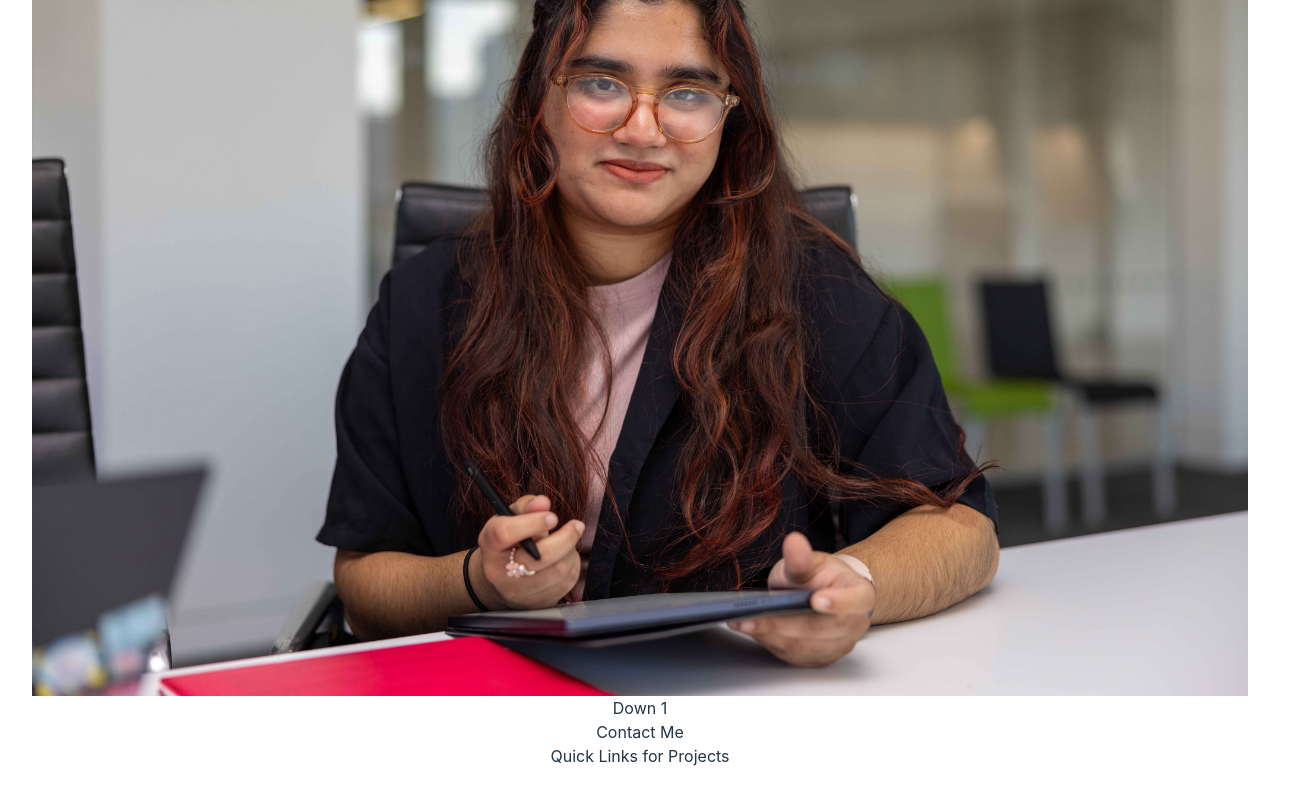
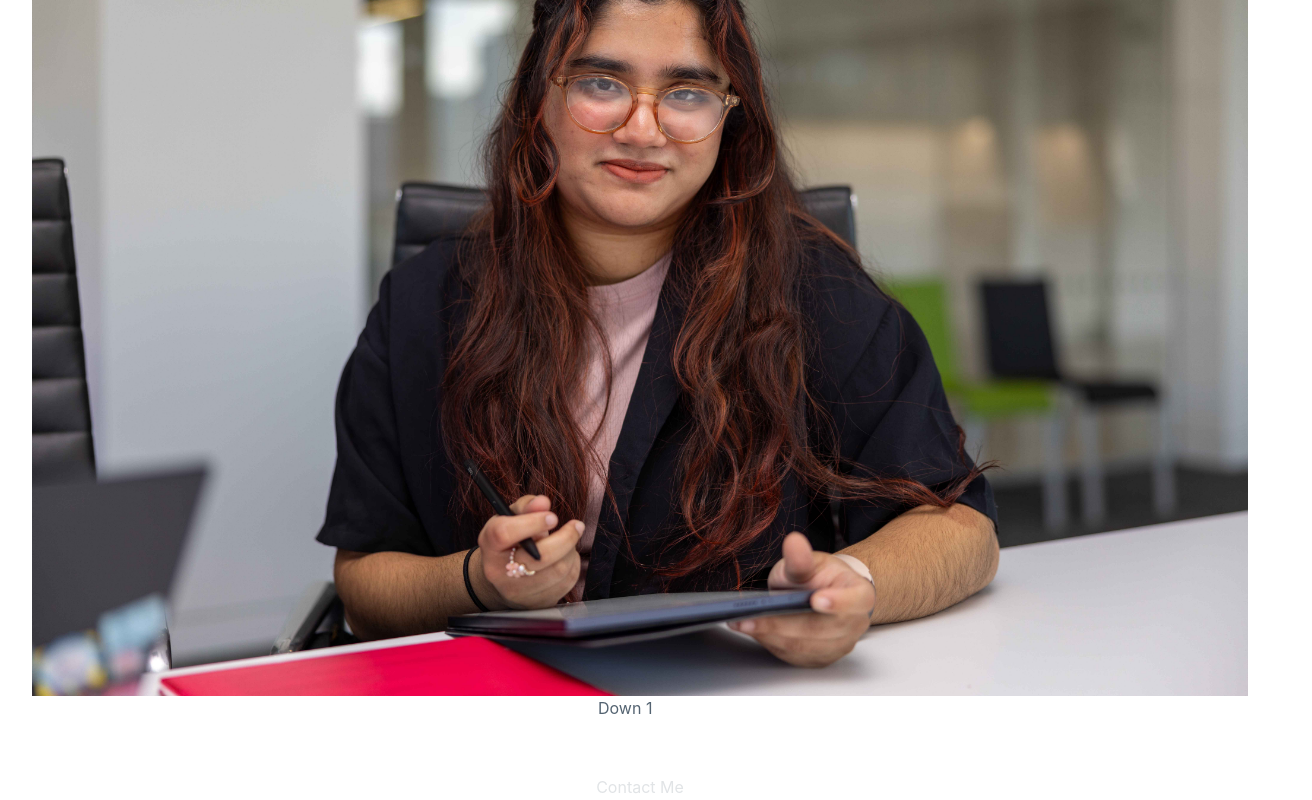
Before and after one commit to AliAngelinaaa/portfolio, a React (Vite) app: page / in a window 1280 px wide. Shown: the part 261-1061 px from the top of the page, 1312 px wide, since content can reach past the window. Built offline with nearby package versions, Linux system fonts and the light colour scheme.

Commit message:
the other parts are transitioned

```diff
--- a/src/components/home.jsx
+++ b/src/components/home.jsx
@@ -20,8 +20,8 @@ function Home() {
             {/* Navigation Bar */}
             <motion.nav
                 className="bg-rose-100 rounded-md border-2 border-rose-100"
-        initial={{ opacity: 0 }}
-        animate={{ opacity: loading ? 0 : 1 }}
+                initial={{ x: '-5vw', opacity: 0 }}
+                animate={{ x: 0, opacity: 1 }}
                 transition={{ duration: 1, delay: loading ? 4 : 0, type: 'spring', stiffness: 50 }}
             >
                 <div className="flex flex-wrap items-center justify-between mx-auto p-4">
@@ -42,9 +42,9 @@ function Home() {
                         <div className="flex gap-2">
                             <motion.div
                                 className="flex-1 p-4 rounded-md border-2 border-rose-100 bg-rose-100"
-                initial={{ opacity: 0 }}
-                animate={{ opacity: loading ? 0 : 1 }}
-                transition={{ duration: 1, delay: loading ? 4.5 : 0 }}
+                                initial={{ x: '-5vw', opacity: 0 }}
+                                animate={{ x: 0, opacity: 1 }}
+                                transition={{ duration: 1, delay: loading ? 4 : 0 }}
                             >
                                 Quote
                             </motion.div>
@@ -53,17 +53,17 @@ function Home() {
                                 className="flex-1 rounded-md"
                                 initial={{ opacity: 1, scale: 2 }}
                                 animate={{ opacity: 1, scale: 1 }}
-                transition={{ duration: 1, delay: loading ? 0.5 : 0 }}
+                                transition={{ type: "spring", duration: 1, delay: loading ? 0.5 : 0 }}
                             >
-                <img src={image}/>
+                                <img src={image} />
                             </motion.div>
                         </div>
 
                         <div className="flex gap-2">
                             <motion.div
                                 className="flex-1 p-4 rounded-md border-2 border-rose-100 bg-rose-100"
-                initial={{ opacity: 0 }}
-                animate={{ opacity: loading ? 0 : 1 }}
+                                initial={{ x: '-5vw', opacity: 0 }}
+                                animate={{ x: 0, opacity: 1 }}
                                 transition={{ duration: 1, delay: loading ? 5 : 0 }}
                             >
                                 Down 1
@@ -71,8 +71,8 @@ function Home() {
 
                             <motion.div
                                 className="flex-1 p-4 rounded-md border-2 border-rose-300 bg-rose-300"
-                initial={{ opacity: 0 }}
-                animate={{ opacity: loading ? 0 : 1 }}
+                                initial={{ y: '5vw', opacity: 0 }}
+                                animate={{ y: 0, opacity: 1 }}
                                 transition={{ duration: 1, delay: loading ? 5.5 : 0 }}
                             >
                                 Contact Me
@@ -83,8 +83,8 @@ function Home() {
                     {/* Right Column */}
                     <motion.div
                         className="basis-1/3 p-4 rounded-md border-2 border-rose-100 bg-rose-100"
-            initial={{ opacity: 0 }}
-            animate={{ opacity: loading ? 0 : 1 }}
+                        initial={{ x: '5vw', opacity: 0 }}
+                        animate={{ x: 0, opacity: 1 }}
                         transition={{ duration: 1, delay: loading ? 6 : 0 }}
                     >
                         Quick Links for Projects
```
Also changed, not shown: src/App.jsx (line endings or trailing spaces). Lines whose indentation alone changed are shown as unchanged.
